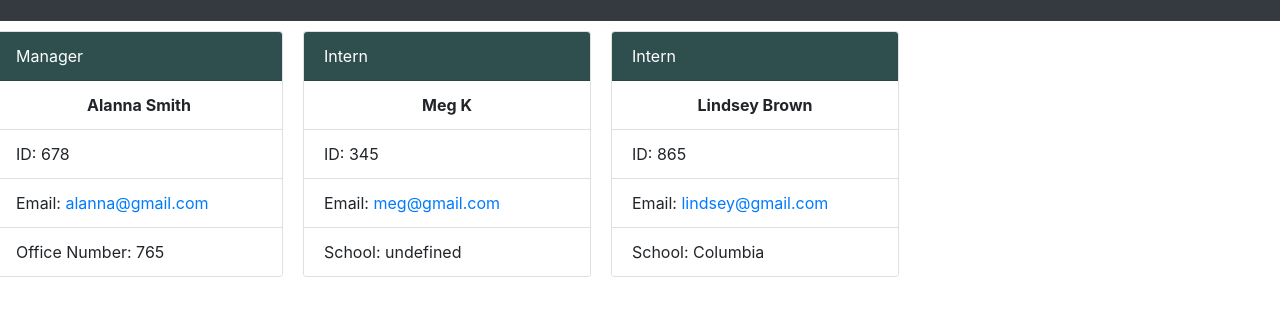
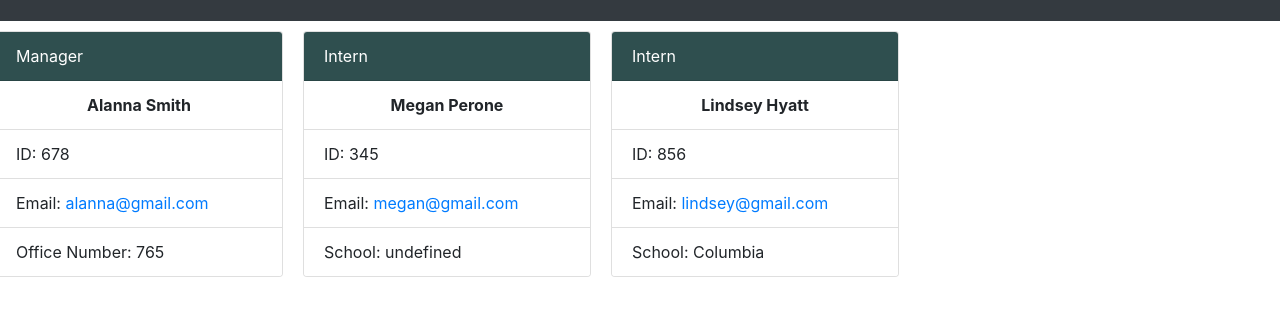
Before and after one commit to lindseybowen/Team-Profile-Generator, a website: page index.html in a window 1280 px wide. Shown: the part 51-366 px from the top of the page. Drawn offline with nearby package versions, Linux system fonts and the light colour scheme.

Commit message:
updated readme, added screen shot

```diff
--- a/index.html
+++ b/index.html
@@ -1,4 +1,5 @@
-<!DOCTYPE html>
+
+    <!DOCTYPE html>
 <html lang="en">
     <head>
         <meta charset="UTF-8">
@@ -25,16 +26,16 @@
             </div><div class="card" style="width: 18rem;">
             <div class="card-header" id="topBar">Intern</div>
                 <ul class="list-group list-group-flush">
-                    <li class="list-group-item" id="name">Meg K </li>
+                    <li class="list-group-item" id="name">Megan Perone</li>
                     <li class="list-group-item">ID: 345</li>
-                    <li class="list-group-item">Email: <a href="mailto:meg@gmail.com">meg@gmail.com</a></li>
+                    <li class="list-group-item">Email: <a href="mailto:megan@gmail.com">megan@gmail.com</a></li>
                     <li class="list-group-item">School: undefined</li>
                 </ul>
             </div><div class="card" style="width: 18rem;">
             <div class="card-header" id="topBar">Intern</div>
                 <ul class="list-group list-group-flush">
-                    <li class="list-group-item" id="name">Lindsey Brown</li>
-                    <li class="list-group-item">ID: 865</li>
+                    <li class="list-group-item" id="name">Lindsey Hyatt</li>
+                    <li class="list-group-item">ID: 856</li>
                     <li class="list-group-item">Email: <a href="mailto:lindsey@gmail.com">lindsey@gmail.com</a></li>
                     <li class="list-group-item">School: Columbia</li>
                 </ul>
```
Also changed, not shown: README.md, images/team.jpg (deleted), images/website.png (added), style.css (line endings or trailing spaces), 1 other file.
